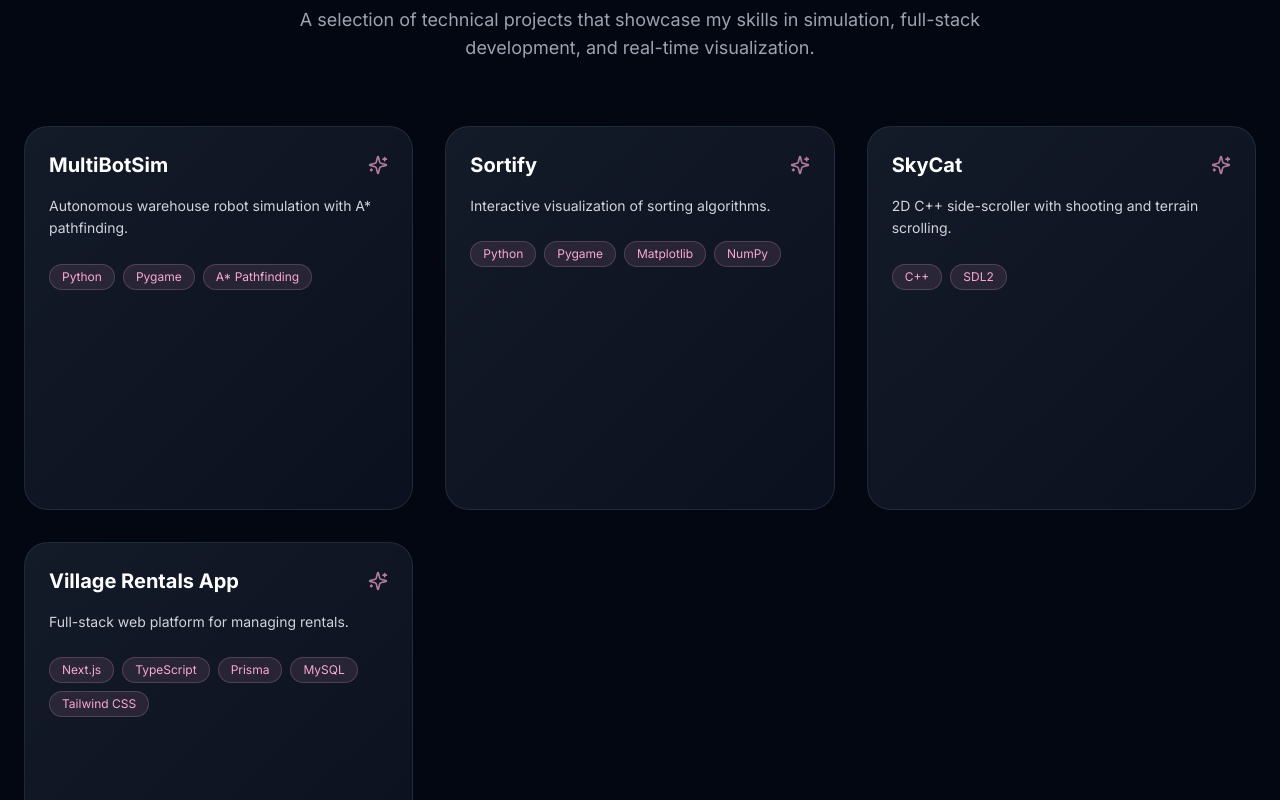
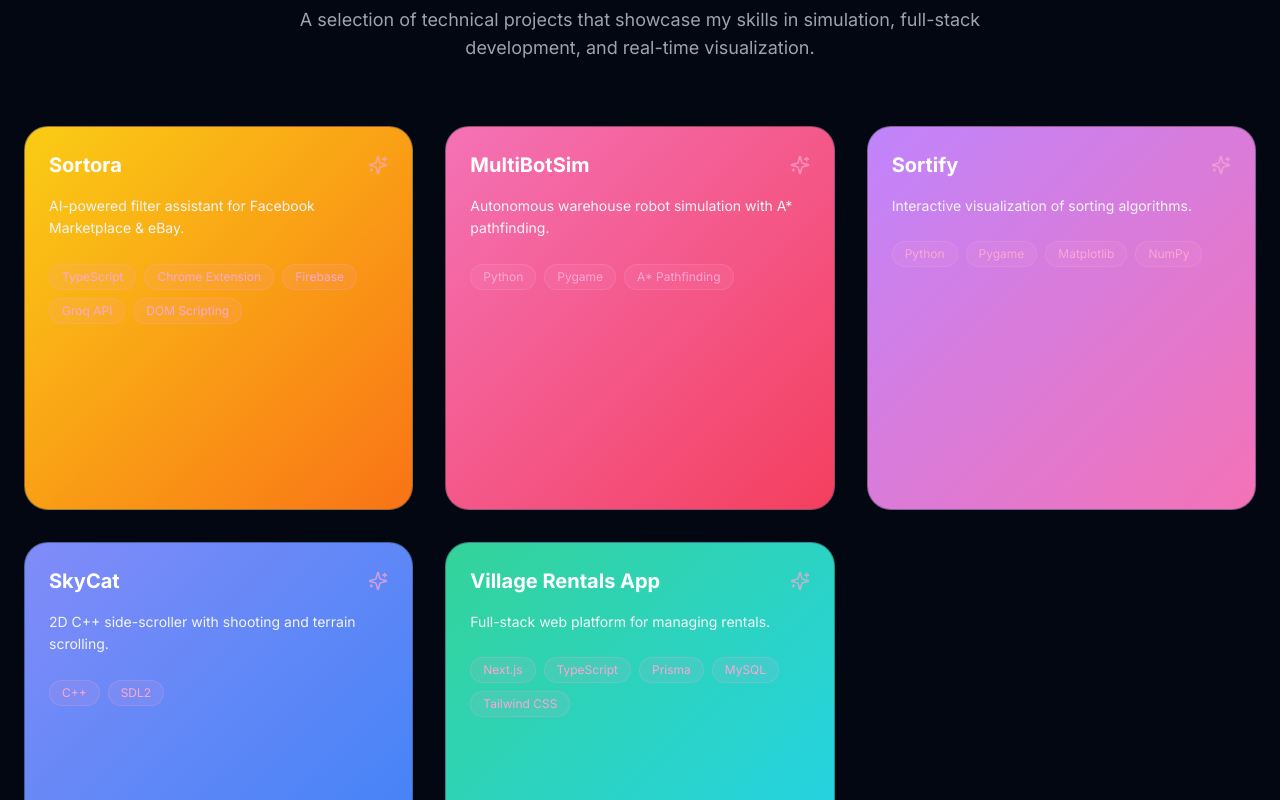
Before and after one commit to nayabektenova/naya-portfolio, a Next.js app: page / in a window 1280 px wide. Shown: the part 1740-2540 px from the top of the page. Built offline with nearby package versions, Linux system fonts and the light colour scheme.

Commit message:
Update Sortora with latest version

```diff
--- a/components/projects.tsx
+++ b/components/projects.tsx
@@ -8,6 +8,19 @@ export default function Projects() {
   const [flippedCard, setFlippedCard] = useState<number | null>(null)
 
   const projects = [
+    {
+      title: "Sortora",
+      short: "AI-powered filter assistant for Facebook Marketplace & eBay.",
+      tech: ["TypeScript", "Chrome Extension", "Firebase", "Groq API", "DOM Scripting"],
+      bullets: [
+        "Parses natural language queries into structured filters using AI.",
+        "Applies filters via DOM scripting directly on Facebook Marketplace.",
+        "Supports eBay integration via Browse API for product listings.",
+        "Features a floating popup with query input and filter parsing feedback.",
+      ],
+      githubUrl: "https://github.com/nayabektenova/sortora",
+      gradient: "from-yellow-400 to-orange-500",
+    },
     {
       title: "MultiBotSim",
       short: "Autonomous warehouse robot simulation with A* pathfinding.",
@@ -86,14 +99,14 @@ export default function Projects() {
               >
                 {/* FRONT */}
                 <div className="absolute inset-0 w-full h-full [backface-visibility:hidden]">
-                  <div className="bg-gradient-to-br from-gray-800/60 to-gray-900/60 rounded-3xl h-full p-6 backdrop-blur-sm border border-gray-700/50 hover:border-pink-300/30 transition-all hover:scale-105">
+                  <div className={`bg-gradient-to-br ${project.gradient} rounded-3xl h-full p-6 backdrop-blur-sm border border-gray-700/50 hover:border-pink-300/30 transition-all hover:scale-105`}>
                     <div className="flex items-center justify-between mb-4">
                       <h3 className="text-xl font-bold text-white group-hover:text-pink-300 transition-colors">
                         {project.title}
                       </h3>
                       <Sparkles className="text-pink-300 w-5 h-5 animate-pulse" />
                     </div>
-                    <p className="text-gray-300 text-sm leading-relaxed mb-6">{project.short}</p>
+                    <p className="text-gray-100 text-sm leading-relaxed mb-6">{project.short}</p>
 
                     <div className="flex flex-wrap gap-2 mt-auto">
                       {project.tech.map((tech, i) => (
--- a/package.json
+++ b/package.json
@@ -1,5 +1,5 @@
 {
-  "name": "my-v0-project",
+  "name": "naya-portfolio",
   "version": "0.1.0",
   "private": true,
   "scripts": {
```
